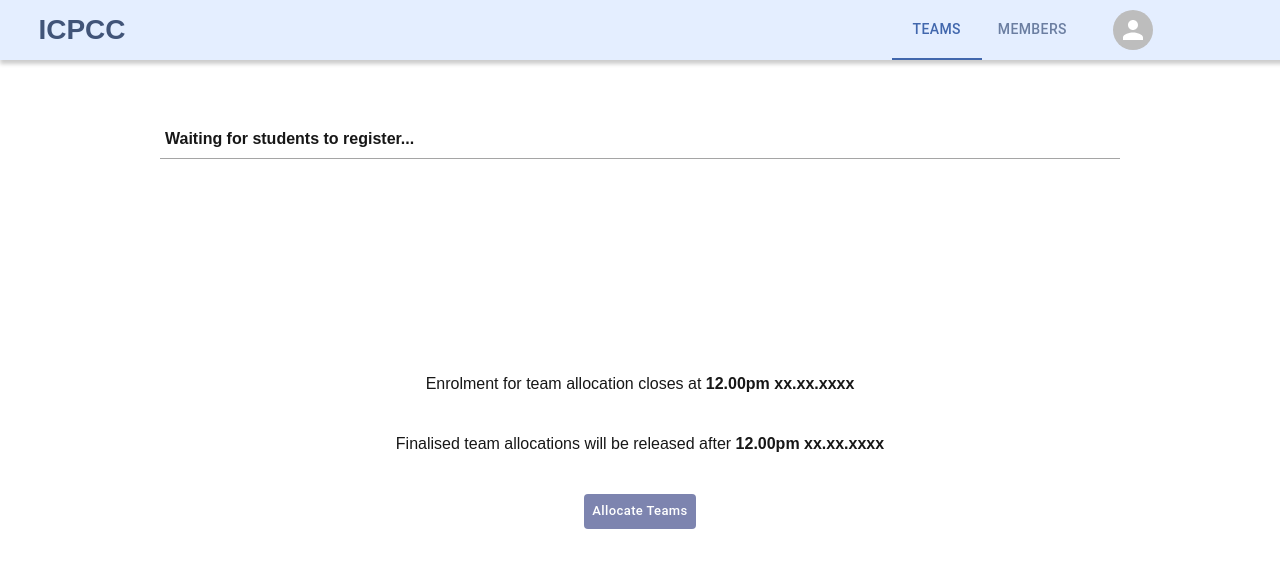
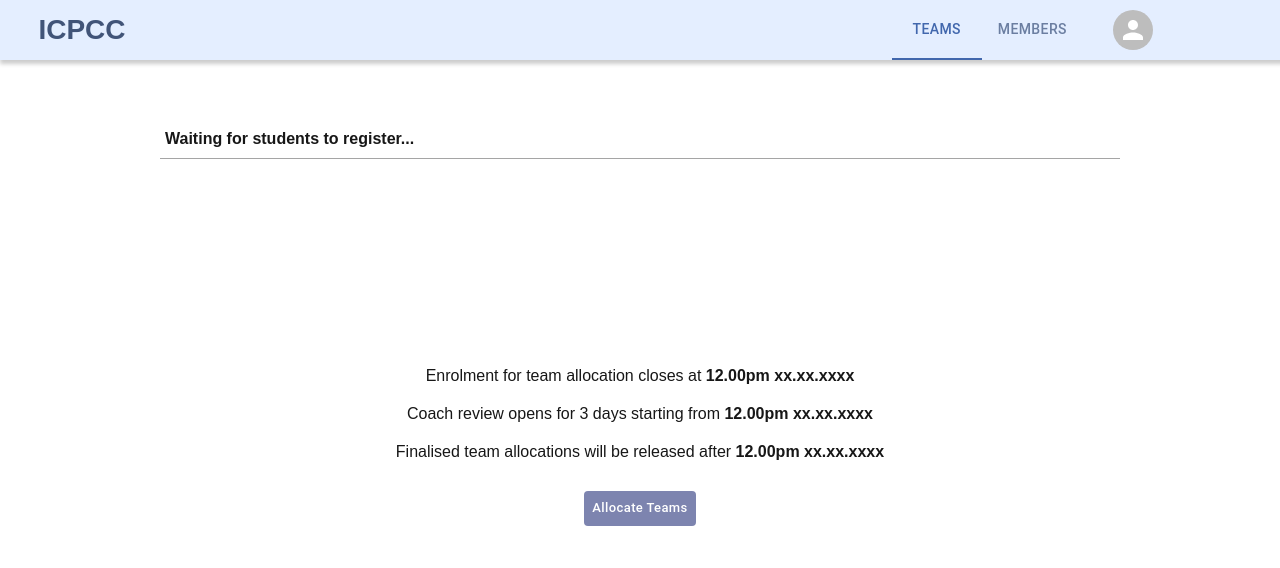
Before and after one commit to adrianbalbs/icpcconnect, a Next.js app in the folder frontend/: page /teams in a window 1280 px wide. Shown: the top 568 px of the page. Built offline with nearby package versions, Linux system fonts and the light colour scheme; sample sign-in values are in the browser's storage.

Commit message:
refined login page further

```diff
--- a/frontend/src/app/components/teams/WaitingScreen.tsx
+++ b/frontend/src/app/components/teams/WaitingScreen.tsx
@@ -23,17 +23,20 @@ const WaitingScreen: React.FC<WaitingProps> = ({ setStatus }) => {
   }, []);
 
   return <div className={pageStyles['waiting-screen']}>
-    <p>
+    <p className={pageStyles.timeline}>
       Enrolment for team allocation closes at
       <span className={pageStyles.bold}> 12.00pm xx.xx.xxxx</span>
     </p>
-    {role === 'coach' &&
-      <p>
+    {role !== 'student' &&
+      <p className={pageStyles.timeline}>
         Coach review opens for 3 days starting from
         <span className={pageStyles.bold}> 12.00pm xx.xx.xxxx</span>
       </p>
     }
-    <p>Finalised team allocations will be released after <span className={pageStyles.bold}>12.00pm xx.xx.xxxx</span></p>
+    <p className={pageStyles.timeline}>
+      Finalised team allocations will be released after
+      <span className={pageStyles.bold}> 12.00pm xx.xx.xxxx</span>
+    </p>
     {access && <Button sx={{ ...purpleBtn, marginTop: '15px' }} onClick={nextStatus}>Allocate Teams</Button>}
   </div>
 }
--- a/frontend/src/app/styles/Auth.module.css
+++ b/frontend/src/app/styles/Auth.module.css
@@ -60,7 +60,7 @@
 
 .form-container {
   width: 500px;
-  margin: 0 auto;
+  margin: 0 auto 30px;
 }
 
 .auth-button {
@@ -103,7 +103,7 @@
 .input-field {
   border: none;
   width: 500px;
-  margin: 5px 0 20px;
+  margin: 20px 0 15px;
   border-bottom: 1px solid #7a7a7a;
   outline: none;
   font-size: 16px;
--- a/frontend/src/app/styles/Page.module.css
+++ b/frontend/src/app/styles/Page.module.css
@@ -66,3 +66,7 @@
   font-size: 28px;
   color: #415478;
 }
+
+.timeline {
+  margin: 5px 0;
+}
```
